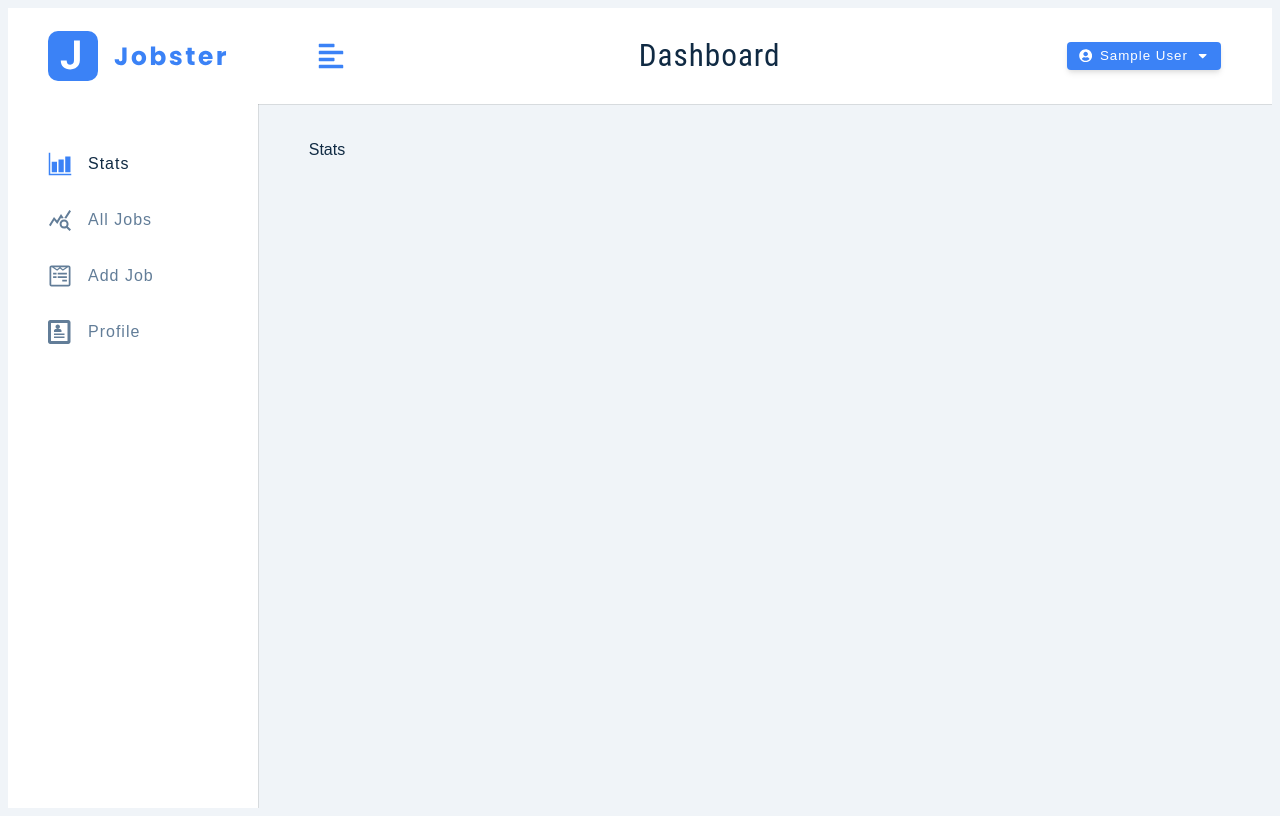
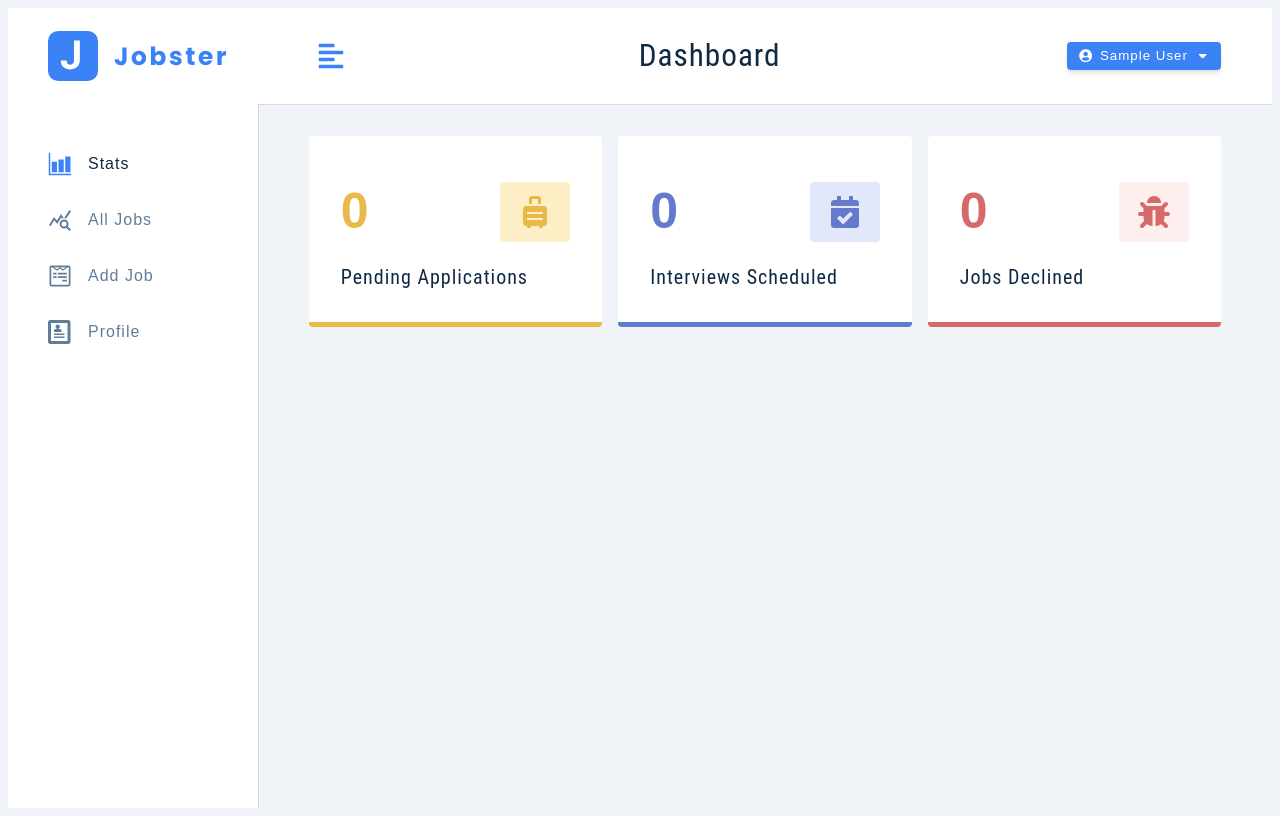
Before and after one commit to G-Mursalin/jobster, a React (Create React App) app: page / in a window 1280 px wide. Built offline with nearby package versions, Linux system fonts and the light colour scheme; no server answers; sample sign-in values are in the browser's storage.

Commit message:
chart added

```diff
--- a/package.json
+++ b/package.json
@@ -16,6 +16,7 @@
     "react-router-dom": "^6.4.3",
     "react-scripts": "5.0.1",
     "react-toastify": "^9.1.1",
+    "recharts": "^2.2.0",
     "styled-components": "^5.3.6",
     "web-vitals": "^2.1.4"
   },
--- a/src/assets/wrappers/ChartsContainer.js
+++ b/src/assets/wrappers/ChartsContainer.js
@@ -1,7 +1,7 @@
-import styled from 'styled-components'
+import styled from "styled-components";
 
 const Wrapper = styled.section`
-  margin-top: 4rem;
+  margin-top: 2rem;
   text-align: center;
   button {
     background: transparent;
@@ -9,12 +9,11 @@ const Wrapper = styled.section`
     text-transform: capitalize;
     color: var(--primary-500);
     font-size: 1.25rem;
-    cursor: pointer;
   }
   h4 {
     text-align: center;
     margin-bottom: 0.75rem;
   }
-`
+`;
 
-export default Wrapper
+export default Wrapper;
--- /dev/null
+++ b/src/components/BarChart.js
@@ -0,0 +1,36 @@
+// React
+import React from "react";
+// Rechart
+import {
+  BarChart,
+  Bar,
+  Cell,
+  XAxis,
+  YAxis,
+  CartesianGrid,
+  Tooltip,
+  Legend,
+  ResponsiveContainer,
+} from "recharts";
+
+const BarChartComponent = ({ data }) => {
+  return (
+    <ResponsiveContainer width="100%" height={300}>
+      <BarChart
+        data={data}
+        margin={{
+          top: 30,
+        }}
+      >
+        <CartesianGrid strokeDasharray="10 10" />
+        <XAxis dataKey="month" />
+        <YAxis allowDecimals={false} />
+        <Tooltip />
+        <Legend />
+        <Bar dataKey="count" fill="#8884d8" barSize={75} />
+      </BarChart>
+    </ResponsiveContainer>
+  );
+};
+
+export default BarChartComponent;
--- /dev/null
+++ b/src/components/ChartsContainer.js
@@ -0,0 +1,21 @@
+// React
+import React from "react";
+// React Redux
+import { useSelector } from "react-redux";
+// Components
+import BarChartComponent from "./BarChart";
+// CSS
+import Wrapper from "../assets/wrappers/ChartsContainer";
+
+const ChartsContainer = () => {
+  const { monthlyApplications } = useSelector((store) => store.allJobs);
+  return (
+    <Wrapper>
+      <h4>Monthly Applications</h4>
+      <button> Bar Chart</button>
+      <BarChartComponent data={monthlyApplications} />
+    </Wrapper>
+  );
+};
+
+export default ChartsContainer;
--- /dev/null
+++ b/src/components/StatItem.js
@@ -0,0 +1,18 @@
+// React
+import React from "react";
+// CSS
+import Wrapper from "../assets/wrappers/StatItem";
+
+const StatItem = ({ count, title, icon, color, bcg }) => {
+  return (
+    <Wrapper color={color} bcg={bcg}>
+      <header>
+        <span className="count">{count}</span>
+        <span className="icon">{icon}</span>
+      </header>
+      <h5 className="title">{title}</h5>
+    </Wrapper>
+  );
+};
+
+export default StatItem;
--- /dev/null
+++ b/src/components/StatsContainer.js
@@ -0,0 +1,46 @@
+// React
+import React from "react";
+// Icons
+import { FaSuitcaseRolling, FaCalendarCheck, FaBug } from "react-icons/fa";
+// CSS
+import Wrapper from "../assets/wrappers/StatsContainer";
+// Components
+import StatItem from "./StatItem";
+// React Redux
+import { useSelector } from "react-redux";
+
+const StatsContainer = () => {
+  const { stats } = useSelector((store) => store.allJobs);
+  const defaultStats = [
+    {
+      title: "pending applications",
+      count: stats.pending || 0,
+      icon: <FaSuitcaseRolling />,
+      color: "#e9b949",
+      bcg: "#fcefc7",
+    },
+    {
+      title: "interviews scheduled",
+      count: stats.interview || 0,
+      icon: <FaCalendarCheck />,
+      color: "#647acb",
+      bcg: "#e0e8f9",
+    },
+    {
+      title: "jobs declined",
+      count: stats.declined || 0,
+      icon: <FaBug />,
+      color: "#d66a6a",
+      bcg: "#ffeeee",
+    },
+  ];
+  return (
+    <Wrapper>
+      {defaultStats.map((item, index) => {
+        return <StatItem key={index} {...item} />;
+      })}
+    </Wrapper>
+  );
+};
+
+export default StatsContainer;
--- a/src/features/alljobs/allJobsSlice.js
+++ b/src/features/alljobs/allJobsSlice.js
@@ -16,7 +16,7 @@ const initialState = {
   totalJobs: 0,
   numOfPages: 1,
   page: 1,
-  stats: {},
+  stats: [],
   monthlyApplications: [],
   ...initialFiltersState,
 };
@@ -35,7 +35,41 @@ export const getAllJobs = createAsyncThunk(
 
       return response.data;
     } catch (error) {
-      return thunkAPI.rejectWithValue(error.response.data.msg);
+      return thunkAPI.rejectWithValue(error.response.data.message);
+    }
+  }
+);
+
+export const showStats = createAsyncThunk(
+  "allJobs/showStats",
+  async (_, thunkAPI) => {
+    try {
+      const resp = await customFetch.get("/api/v1/jobs/get-stats", {
+        headers: {
+          authorization: `Bearer ${thunkAPI.getState().user.user.token}`,
+        },
+      });
+
+      return resp.data;
+    } catch (error) {
+      return thunkAPI.rejectWithValue(error.response.data.message);
+    }
+  }
+);
+
+export const showMonthlyApplications = createAsyncThunk(
+  "allJobs/showMonthlyApplications",
+  async (_, thunkAPI) => {
+    try {
+      const resp = await customFetch.get("/api/v1/jobs/get-monthly-stats", {
+        headers: {
+          authorization: `Bearer ${thunkAPI.getState().user.user.token}`,
+        },
+      });
+
+      return resp.data;
+    } catch (error) {
+      return thunkAPI.rejectWithValue(error.response.data.message);
     }
   }
 );
@@ -64,6 +98,30 @@ const allJobsSlice = createSlice({
       .addCase(getAllJobs.rejected, (state, { payload }) => {
         state.isLoading = false;
         toast.error(payload);
+      })
+      .addCase(showStats.pending, (state, { payload }) => {
+        state.isLoading = true;
+      })
+      .addCase(showStats.fulfilled, (state, { payload }) => {
+        const { stats } = payload.data;
+        state.isLoading = false;
+        state.stats = stats;
+      })
+      .addCase(showStats.rejected, (state, { payload }) => {
+        state.isLoading = false;
+        toast.error(payload);
+      })
+      .addCase(showMonthlyApplications.pending, (state, { payload }) => {
+        state.isLoading = true;
+      })
+      .addCase(showMonthlyApplications.fulfilled, (state, { payload }) => {
+        const { stats } = payload.data;
+        state.isLoading = false;
+        state.monthlyApplications = stats;
+      })
+      .addCase(showMonthlyApplications.rejected, (state, { payload }) => {
+        state.isLoading = false;
+        toast.error(payload);
       });
   },
 });
--- a/src/pages/dashboard/Stats.js
+++ b/src/pages/dashboard/Stats.js
@@ -1,8 +1,33 @@
 // React
-import React from "react";
+import React, { useEffect } from "react";
+// Components
+import Loading from "../../components/Loading";
+import StatsContainer from "../../components/StatsContainer";
+import ChartsContainer from "../../components/ChartsContainer";
+// React Redux
+import { useDispatch, useSelector } from "react-redux";
+import { showStats } from "../../features/alljobs/allJobsSlice";
+import { showMonthlyApplications } from "../../features/alljobs/allJobsSlice";
 
 const Stats = () => {
-  return <div>Stats</div>;
+  const { isLoading, monthlyApplications, stats } = useSelector(
+    (store) => store.allJobs
+  );
+  const dispatch = useDispatch();
+  useEffect(() => {
+    dispatch(showStats());
+    dispatch(showMonthlyApplications());
+  }, []);
+
+  if (isLoading) {
+    return <Loading center />;
+  }
+  return (
+    <React.Fragment>
+      <StatsContainer />
+      {monthlyApplications.length > 0 && <ChartsContainer />}
+    </React.Fragment>
+  );
 };
 
 export default Stats;
--- a/src/utils/axious.js
+++ b/src/utils/axious.js
@@ -1,4 +1,5 @@
 import axios from "axios";
+import { getUserFromLocalStorage } from "./localStorage";
 
 const customFetch = axios.create({
   baseURL: "http://localhost:3001",
```
Also changed, not shown: 1 other file (tests, documents, lock files or other folders).
